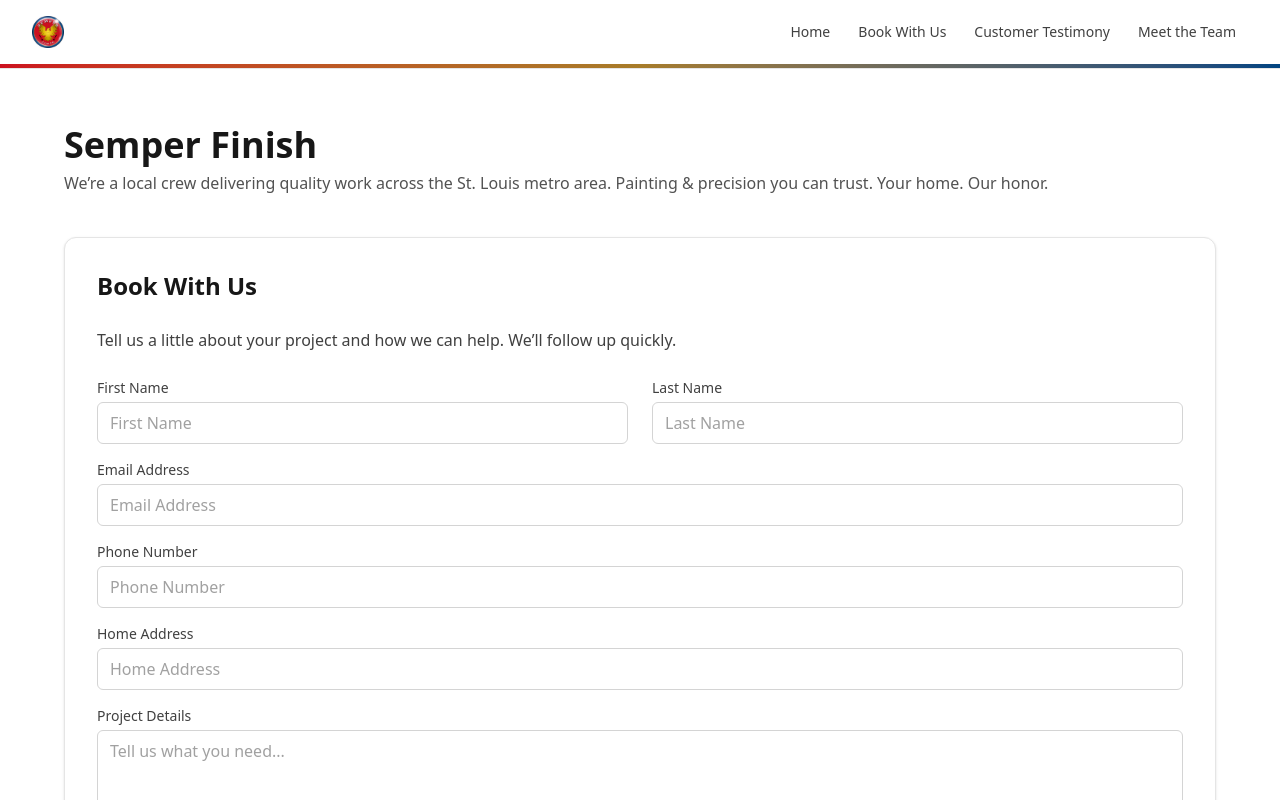
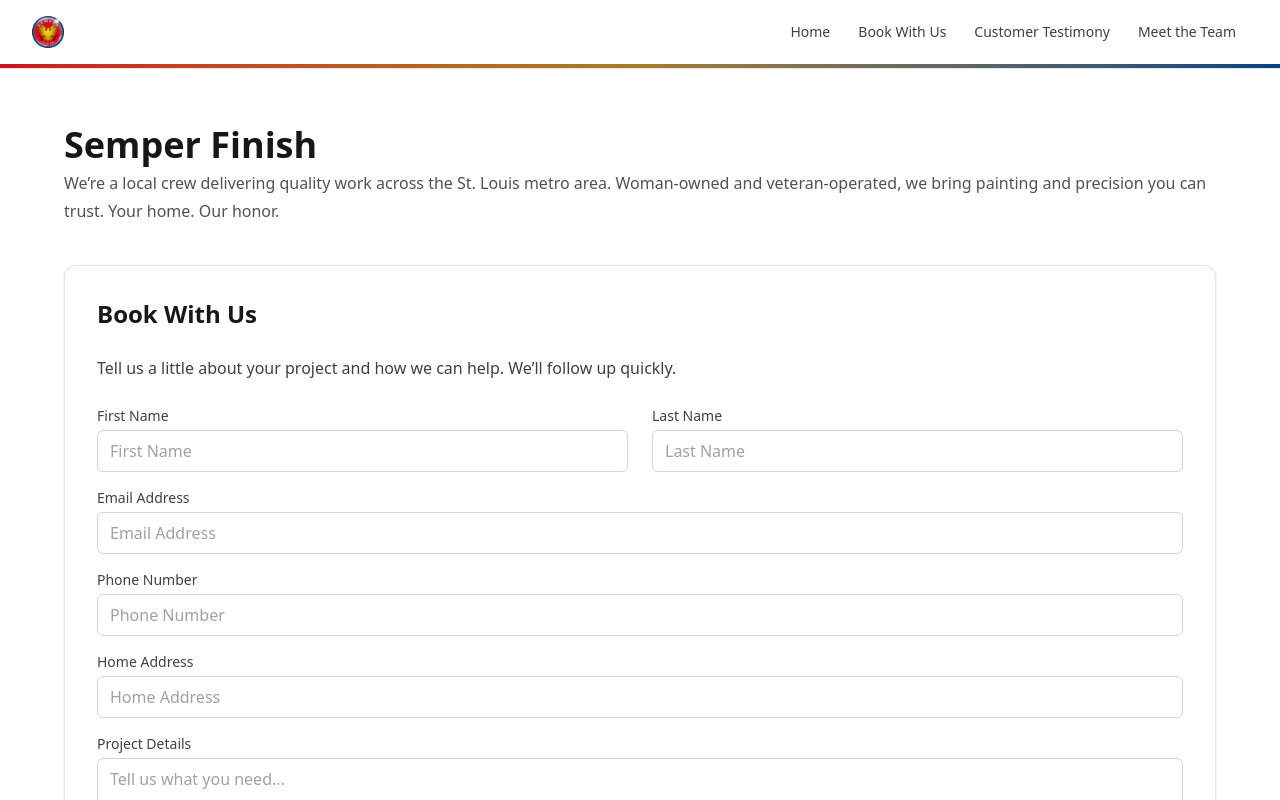
Before and after one commit to r-token/semper-finish-web, a SvelteKit app: page / in a window 1280 px wide. Shown: the top 800 px of the page. Built offline with nearby package versions, Linux system fonts and the light colour scheme.

Commit message:
Add head metadata to home page

```diff
--- a/src/routes/+page.svelte
+++ b/src/routes/+page.svelte
@@ -1,4 +1,3 @@
-
 <script>
 	import BookingForm from '$lib/BookingForm.svelte';
 	import Section from '$lib/components/Section.svelte';
@@ -6,8 +5,13 @@
 	import Spacer from '$lib/components/Spacer.svelte';
 </script>
 
+<svelte:head>
+  <title>Semper Finish</title>
+  <meta name="description" content="Semper Finish delivers professional painting and handyman jobs to the St. Louis metro area." />
+</svelte:head>
+
 <Section>
-	<Heading title="Semper Finish" lead="We’re a local crew delivering quality work across the St. Louis metro area. Painting & precision you can trust. Your home. Our honor." />
+	<Heading title="Semper Finish" lead="We’re a local crew delivering quality work across the St. Louis metro area. Woman-owned and veteran-operated, we bring painting and precision you can trust. Your home. Our honor." />
 	<Spacer />
 	<BookingForm />
 </Section>
```
